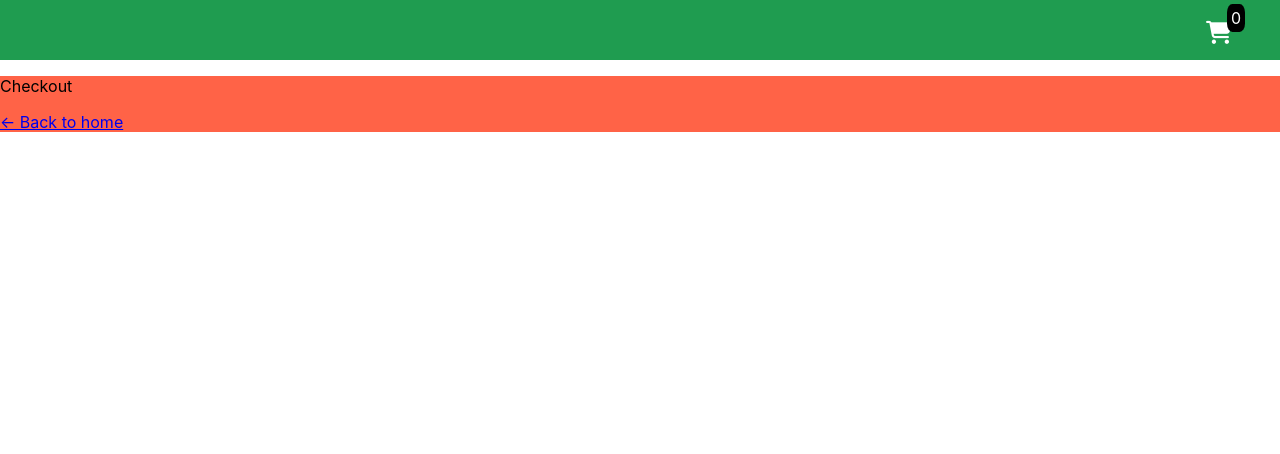
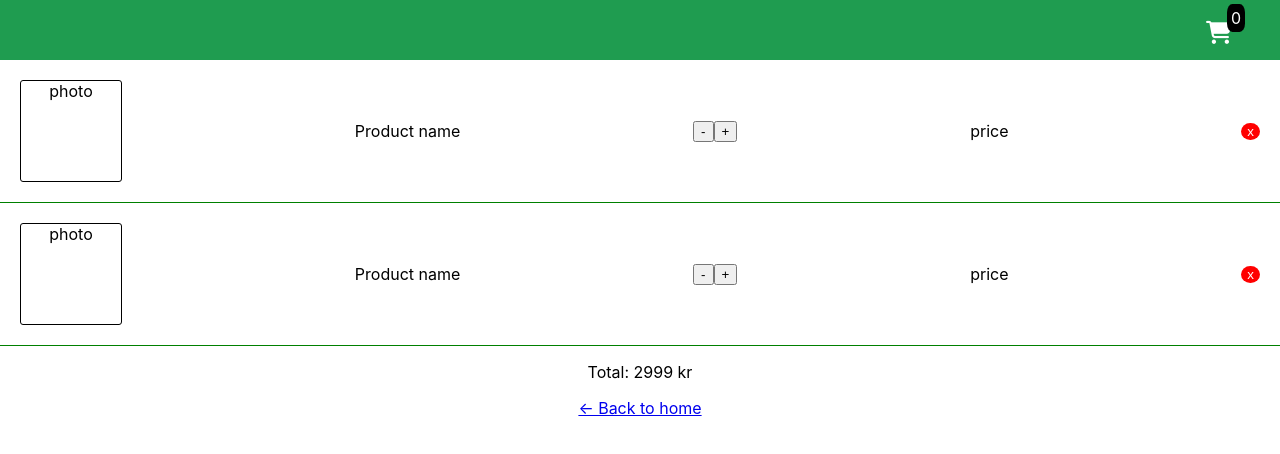
Before and after one commit to AndelijaKaluderovic/Shopping_Cart, a React (Create React App) app: page /checkout in a window 1280 px wide. Shown: the top 454 px of the page. Built offline with nearby package versions, Linux system fonts and the light colour scheme.

Commit message:
fetching by id and checkout page styled

```diff
--- a/src/pages/Checkout.css
+++ b/src/pages/Checkout.css
@@ -1,3 +1,35 @@
 .checkout{
-    background-color: tomato;
+    text-align: center;
+    display: flex;
+    flex-direction: column;
 }
+.cart{
+    padding: 20px;
+    border-bottom: 1px solid green;
+}
+.cart-photo{
+    border: 1px solid black;
+    border-radius: 3px;
+    width: 100px;
+    height: 100px;
+    display: block;
+    margin: 0 auto;
+}
+.btn-remove{
+    background-color: red;
+    color: white;
+    border: red;
+    border-radius: 50%;
+}
+@media screen and (min-width: 600px) {
+    .cart-info{
+        display: flex;
+        flex-direction: row;
+        justify-content: space-between;
+        align-items: center;
+    }
+    .cart-photo{
+        display: inline-block;
+        margin: 0;
+    }
+}
--- a/src/pages/Checkout.js
+++ b/src/pages/Checkout.js
@@ -5,9 +5,33 @@ import { Link } from 'react-router-dom';
 
 export default function Checkout() {
   return (
-    <div className="checkout">
-      <p>Checkout</p>
-      <Link to="/">&#8592; Back to home</Link>
+    <div className='checkout'>
+      <div className='cart'>
+        <div className='cart-info'>
+        <div className='cart-photo'>photo</div>
+          <p className='cart-name'>Product name</p>
+          <div className='cart-buttons'>
+            <button className='btn-decrese'>-</button>
+            <button className='btn-increse'>+</button>
+          </div>
+          <p className='cart-price'>price</p>
+          <button className='btn-remove'>x</button>
+        </div>
       </div>
+      <div className='cart'>
+        <div className='cart-info'>
+        <div className='cart-photo'>photo</div>
+          <p className='cart-name'>Product name</p>
+          <div className='cart-buttons'>
+            <button className='btn-decrese'>-</button>
+            <button className='btn-increse'>+</button>
+          </div>
+          <p className='cart-price'>price</p>
+          <button className='btn-remove'>x</button>
+        </div>
+      </div>
+      <p>Total: 2999 kr</p>
+      <Link to='/'>&#8592; Back to home</Link>
+    </div>
   )
 }
--- a/src/pages/Product.css
+++ b/src/pages/Product.css
@@ -4,8 +4,8 @@
 .product-photo{
     border: 1px solid black;
     border-radius: 20px;
-    width: 250px;
-    height: 250px;
+    width: 300px;
+    height: 300px;
     text-align: center;
     margin: 0 auto;
 }
--- a/src/pages/Product.js
+++ b/src/pages/Product.js
@@ -1,29 +1,31 @@
-import React, { useEffect, useState } from 'react';
+import React, { useState, useEffect } from 'react';
 import './Product.css';
 import { Link } from 'react-router-dom';
 
 export default function Product({match}) {
 
-  // useEffect(() => {
-  //   fetchProduct();
-  //   console.log(match);
-  // }, [])
+  const [product, setProduct] = useState([]);
 
-  // const [product, setProduct] = useState([]);
+  const fetchProduct = async () => {
+    const id = parseInt(match.params.id);
+    const data = await fetch('/mockup/products.json');
+    const productJSON = await data.json();
+    const oneProduct = productJSON.items.filter(item => item.id === id);
+    console.log(oneProduct);
+    setProduct(oneProduct);
+  }
+  useEffect(() => {
+    fetchProduct();
+  }, [])
 
-  // const fetchProduct = async () => {
-  //   const data = await fetch('../mockup/products.json');
-  //   const productJSON = await data.json();
-  //   console.log('coming from products', productJSON.items);
-  //   setProduct(productJSON.items);
-  // }
   return (
     <div className='product'>
-      <div className='product-card'>
+      {product.map(item => (
+      <div key={item.id} className='product-card'>
         <div className='product-photo'>photo</div>
         <div className='product-info'>
-        <p>Product name</p>
-        <p>Product price</p>
+        <p>{item.name}</p>
+        <p>{item.price} kr</p>
         <p>Available</p>
         <form>
           <label htmlFor="color">Color:</label>
@@ -45,6 +47,7 @@ export default function Product({match}) {
       <button type="button" className="product-button">Add to cart</button>
         </div>
       </div>
+      ))}
      <Link className='product-link' to="/"><span>&#8592; Back to home</span></Link>
     </div>
   )
--- a/src/pages/Products.js
+++ b/src/pages/Products.js
@@ -11,9 +11,8 @@ export default function Products() {
   const [products, setProducts] = useState([]);
 
   const fetchProducts = async () => {
-    const data = await fetch('../mockup/products.json');
+    const data = await fetch('/mockup/products.json');
     const productsJSON = await data.json();
-    console.log(productsJSON.items);
     setProducts(productsJSON.items);
   }
   return (
```
